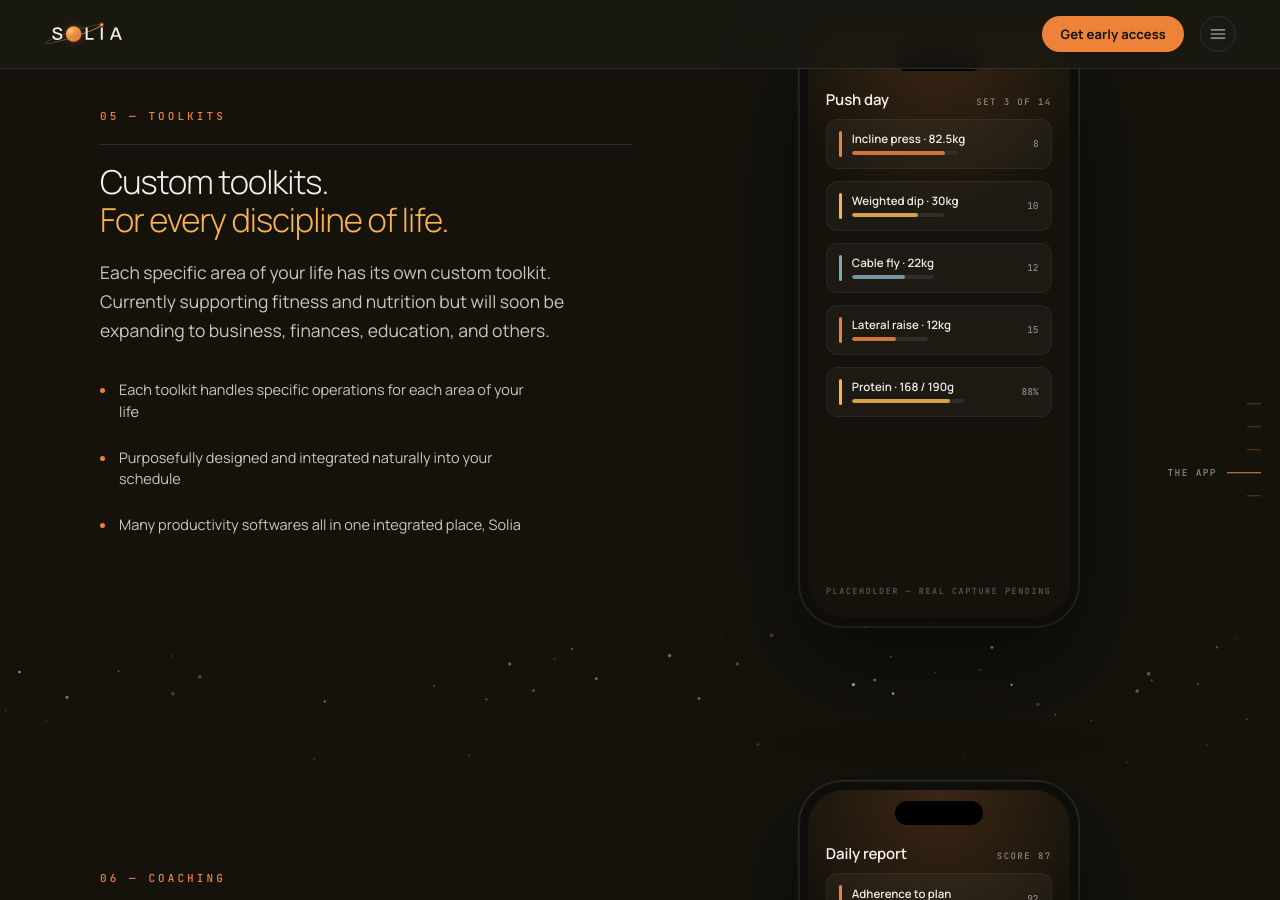
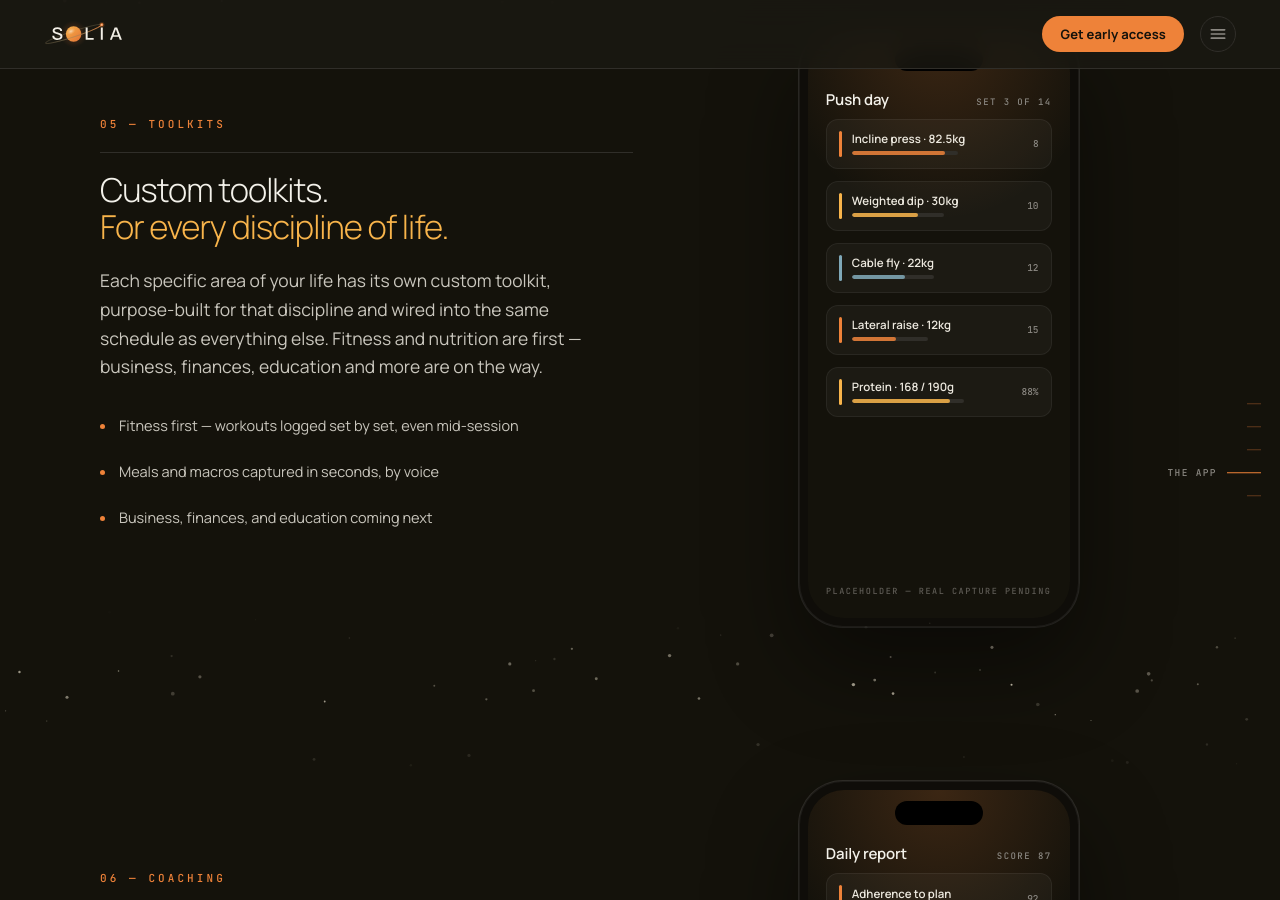
Before and after one commit to Solia-SaaS/Solia-Site, a Jekyll site: the page built from index.html, in a window 1280 px wide and 900 px high, scrolled down 5529 px. Built offline with Jekyll 4.4.1, drawn with Linux system fonts in a browser that asks for light colours; some of the changed text lies outside the part shown.

Commit message:
Sections 05-08: page-2-anchored copy expanded with app detail, 3 talking-point bullets each
Co-Authored-By: Claude Fable 5 <noreply@anthropic.com>

```diff
--- a/index.html
+++ b/index.html
@@ -485,13 +485,14 @@ description: Solia is a Life Operating System designed to align your actions wit
           <span>Custom toolkits.</span>
           <span><em>For every discipline of life.</em></span>
         </h2>
-        <p class="step-body" data-reveal>Each specific area of your life has its own custom toolkit. Currently
-             supporting fitness and nutrition but will soon be expanding to business,
-             finances, education, and others.</p>
+        <p class="step-body" data-reveal>Each specific area of your life has its own custom toolkit, purpose-built
+             for that discipline and wired into the same schedule as everything else.
+             Fitness and nutrition are first — business, finances, education and more
+             are on the way.</p>
         <ul class="ticks" data-reveal>
-            <li><span class="tick-dot" aria-hidden="true"></span><span>Each toolkit handles specific operations for each area of your life</span></li>
-            <li><span class="tick-dot" aria-hidden="true"></span><span>Purposefully designed and integrated naturally into your schedule</span></li>
-            <li><span class="tick-dot" aria-hidden="true"></span><span>Many productivity softwares all in one integrated place, Solia</span></li>
+            <li><span class="tick-dot" aria-hidden="true"></span><span>Fitness first — workouts logged set by set, even mid-session</span></li>
+            <li><span class="tick-dot" aria-hidden="true"></span><span>Meals and macros captured in seconds, by voice</span></li>
+            <li><span class="tick-dot" aria-hidden="true"></span><span>Business, finances, and education coming next</span></li>
           </ul>
       </div>
       <div class="app-phone" data-reveal>
@@ -524,13 +525,14 @@ description: Solia is a Life Operating System designed to align your actions wit
           <span>Intelligent coaching.</span>
           <span><em>A coach that actually knows you.</em></span>
         </h2>
-        <p class="step-body" data-reveal>Feedback based on your real-time data, no guessing. Provides guided
-             direction and automated adjustments to help you better align future
-             actions with achieving your goals.</p>
+        <p class="step-body" data-reveal>Feedback based on your real-time data, no guessing. Every morning you get
+             a sealed report on the day you just lived, plus guided direction and
+             automated adjustments that keep your next actions aligned with your
+             goals.</p>
         <ul class="ticks" data-reveal>
-            <li><span class="tick-dot" aria-hidden="true"></span><span>Guidance toward your specific goals, not just generic tips</span></li>
-            <li><span class="tick-dot" aria-hidden="true"></span><span>Built on what you actually do, not just what you planned to do</span></li>
-            <li><span class="tick-dot" aria-hidden="true"></span><span>Learns your patterns and adjusts to guide you to your goals</span></li>
+            <li><span class="tick-dot" aria-hidden="true"></span><span>Daily and weekly reports written from your real data</span></li>
+            <li><span class="tick-dot" aria-hidden="true"></span><span>Three-tier goals: the dream, the season, tomorrow</span></li>
+            <li><span class="tick-dot" aria-hidden="true"></span><span>Targets that adjust automatically as you progress</span></li>
           </ul>
       </div>
       <div class="app-phone" data-reveal>
@@ -563,13 +565,13 @@ description: Solia is a Life Operating System designed to align your actions wit
           <span>Social media.</span>
           <span><em>Rise together.</em></span>
         </h2>
-        <p class="step-body" data-reveal>A new way to connect and share your life with others. A social media
-             platform built to make you more inspired and productive, not waste
-             your time.</p>
+        <p class="step-body" data-reveal>A new way to connect and share your life with others — stories, messages
+             and a feed of how people are really living. Built to make you more
+             inspired and productive, not to waste your time.</p>
         <ul class="ticks" data-reveal>
-            <li><span class="tick-dot" aria-hidden="true"></span><span>Share the life you're actually living, in real time</span></li>
+            <li><span class="tick-dot" aria-hidden="true"></span><span>Stories and posts straight from your real day</span></li>
+            <li><span class="tick-dot" aria-hidden="true"></span><span>Fast, modern messaging with the people pushing you</span></li>
             <li><span class="tick-dot" aria-hidden="true"></span><span>A feed of people building, not performing for attention</span></li>
-            <li><span class="tick-dot" aria-hidden="true"></span><span>Connections built on shared goals, not surface-level validation</span></li>
           </ul>
       </div>
       <div class="app-phone" data-reveal>
@@ -602,12 +604,13 @@ description: Solia is a Life Operating System designed to align your actions wit
           <span>Leaderboards.</span>
           <span><em>Your whole life is the game.</em></span>
         </h2>
-        <p class="step-body" data-reveal>A ranked system that turns self-improvement into a game worth winning.
-             The first ever real life ranked ladder.</p>
+        <p class="step-body" data-reveal>A ranked system that turns self-improvement into a game worth winning —
+             the first ever real-life ranked ladder. Seasons, tiers and head-to-head
+             matchups, all earned from how you actually live.</p>
         <ul class="ticks" data-reveal>
-            <li><span class="tick-dot" aria-hidden="true"></span><span>A ranked ladder for self-improvement and successful life metrics</span></li>
-            <li><span class="tick-dot" aria-hidden="true"></span><span>Ranks earned from real progress, consistency, and results</span></li>
-            <li><span class="tick-dot" aria-hidden="true"></span><span>Competition that pushes you, with honest feedback on your life</span></li>
+            <li><span class="tick-dot" aria-hidden="true"></span><span>Seasonal global rankings driven by real consistency</span></li>
+            <li><span class="tick-dot" aria-hidden="true"></span><span>Climb the tiers from Novice all the way to Life Maxxed</span></li>
+            <li><span class="tick-dot" aria-hidden="true"></span><span>Head-to-head matchups that keep the ladder honest</span></li>
           </ul>
       </div>
       <div class="app-phone" data-reveal>
```
